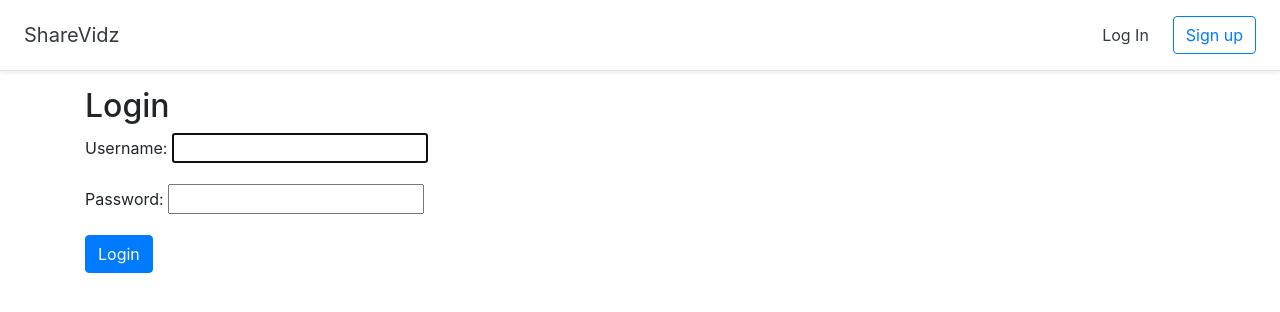
After one commit to jrgraff/fullstack-fastapi, a Django app: page /login in a window 1280 px wide. The commit adds this page. Shown: the top 312 px of the page. Run offline with Django 4.2, Linux system fonts and the light colour scheme; some libraries are stand-ins or nearby versions.

Commit message:
feat: create signup and login page

```diff
--- a/django/sharevidz-project/home/templates/home/base.html
+++ b/django/sharevidz-project/home/templates/home/base.html
@@ -23,11 +23,11 @@
             <a class="p-2 text-dark" href="{% url 'dashboard' %}">Dashboard</a>
             <a class="p-2 text-dark" href="{% url 'logout' %}">Log Out</a>
             {% else %}
-            <a class="p-2 text-dark" href="#">Log In</a>
+            <a class="p-2 text-dark" href="{% url 'login' %}">Log In</a>
             {% endif %}
         </nav>
         {% if user.is_authenticated == False %}
-        <a class="btn btn-outline-primary" href="#">Sign up</a>
+        <a class="btn btn-outline-primary" href="{% url 'signup' %}">Sign up</a>
         {% endif %}
     </div>
 
--- a/django/sharevidz-project/home/templates/home/home.html
+++ b/django/sharevidz-project/home/templates/home/home.html
@@ -1,5 +1,7 @@
 {% extends 'home/base.html' %}
 
 {% block content %}
-    <h1>Homepage</h1>
+<div class="container">
+    Hello World!
+</div>
 {% endblock %}
--- /dev/null
+++ b/django/sharevidz-project/home/templates/registration/login.html
@@ -0,0 +1,12 @@
+{% extends 'home/base.html' %}
+
+{% block content %}
+<div class="container">
+    <h2>Login</h2>
+    <form method="post">
+        {% csrf_token %}
+        {{ form.as_p }}
+        <button type="submit" class="btn btn-primary">Login</button>
+    </form>
+</div>
+{% endblock %}
--- a/django/sharevidz-project/sharevidz/urls.py
+++ b/django/sharevidz-project/sharevidz/urls.py
@@ -14,6 +14,7 @@ Including another URLconf
     2. Add a URL to urlpatterns:  path('blog/', include('blog.urls'))
 """
 from django.contrib import admin
+from django.contrib.auth import views as auth_views
 from django.urls import path
 from django.conf import settings
 from django.conf.urls.static import static
@@ -23,6 +24,11 @@ from home import views
 urlpatterns = [
     path('admin/', admin.site.urls),
     path('', views.home, name='home'),
+
+    # AUTH
+    path('signup', views.SignUp.as_view(), name='signup'),
+    path('login', auth_views.LoginView.as_view(), name='login'),
+    path('logout', auth_views.LogoutView.as_view(), name='logout'),
 ]
 
 urlpatterns += static(settings.STATIC_URL, document_root=settings.STATIC_ROOT)
```
Also changed, not shown: django/sharevidz-project/home/templates/registration/signup.html (added, +12 -0 lines), django/sharevidz-project/home/views.py (+8 -0 lines).
